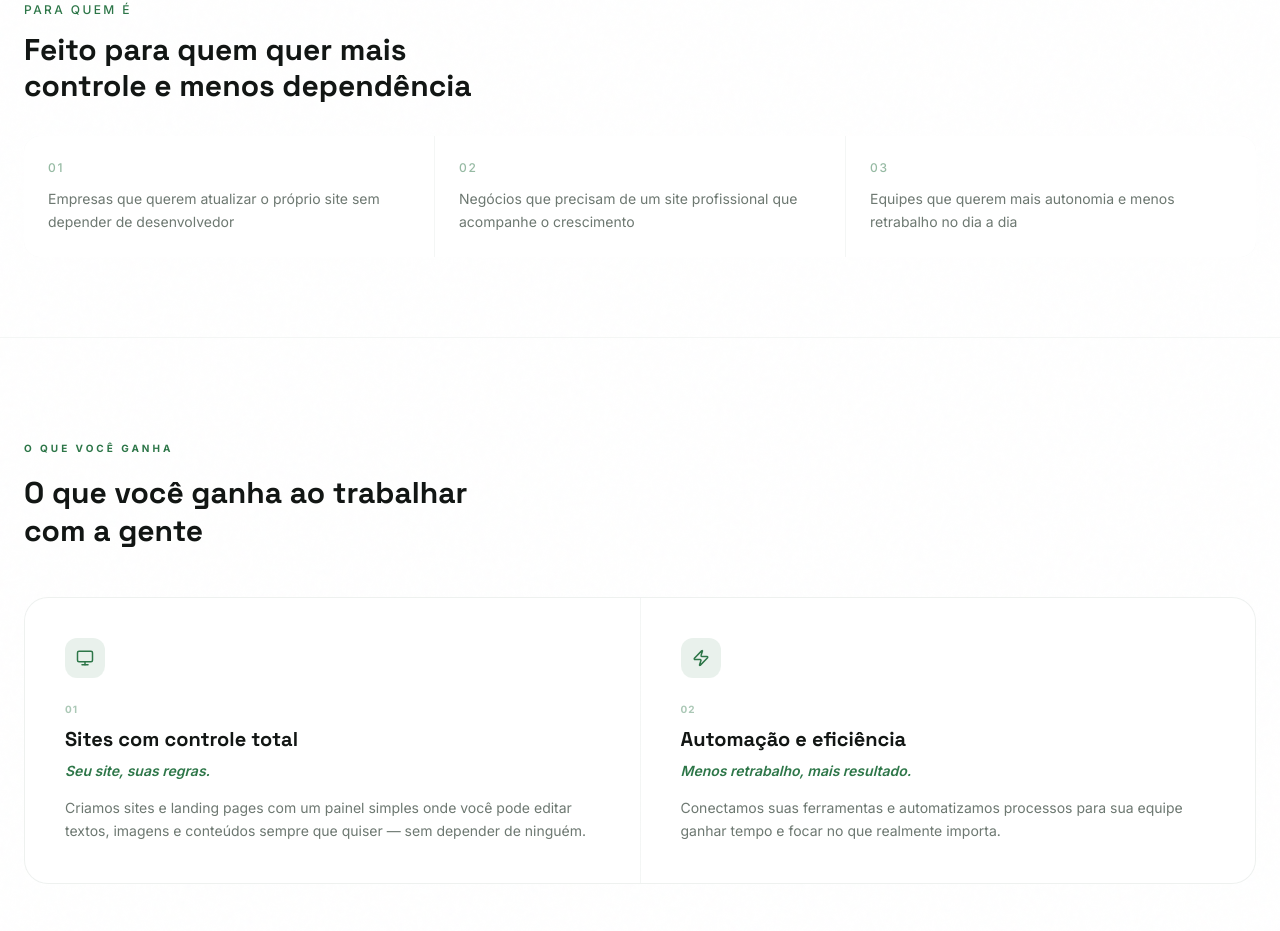
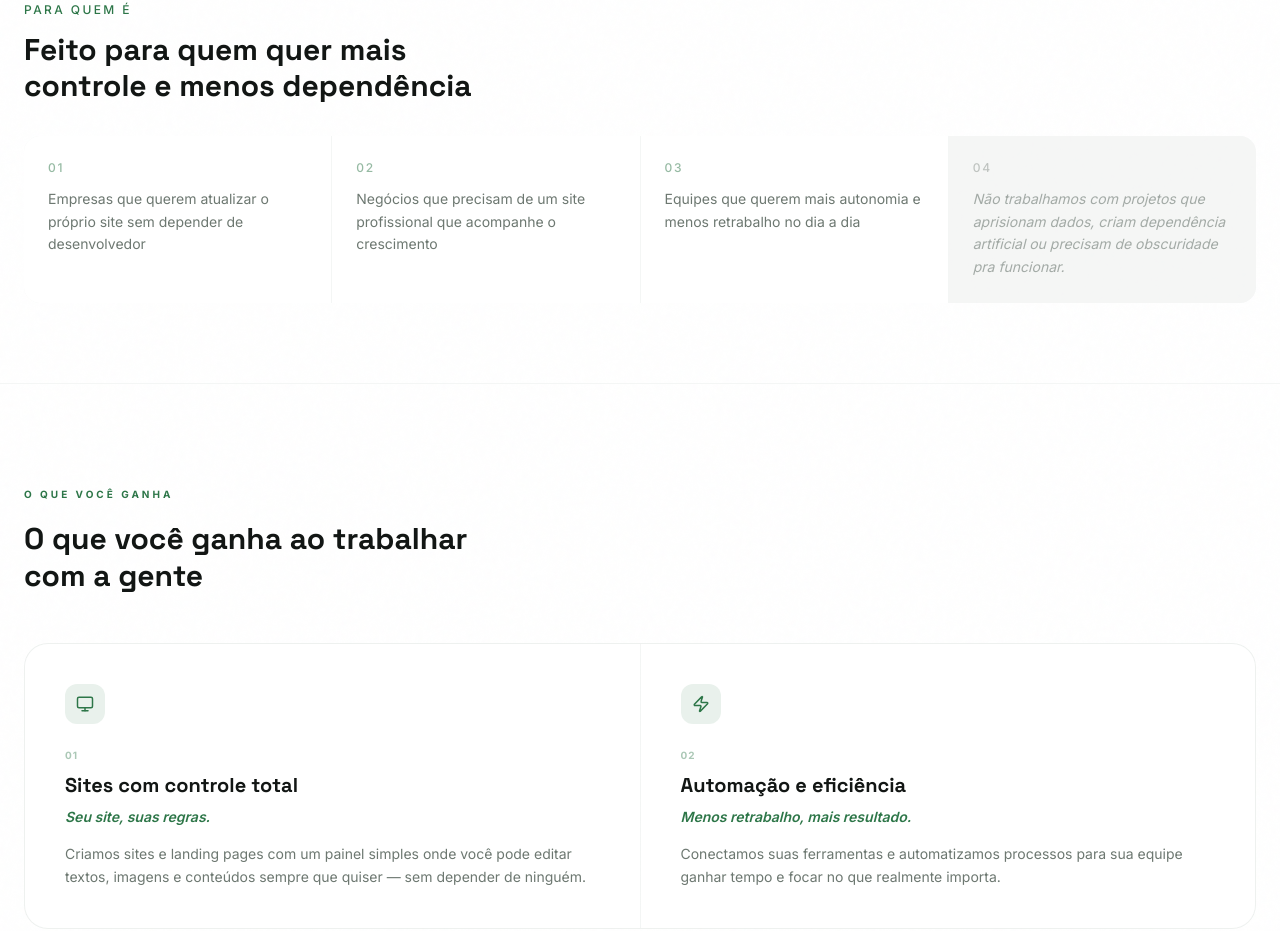
Before and after one commit to marllonpanisset/brototec, a React (Vite) app: page / in a window 1280 px wide. Shown: the part 852-1783 px from the top of the page. Built offline with nearby package versions, Linux system fonts and the light colour scheme.

Commit message:
copy: adiciona item 04 negativo na secao para-quem-e da home

```diff
--- a/src/components/home/ConceptSection.jsx
+++ b/src/components/home/ConceptSection.jsx
@@ -12,6 +12,11 @@ const audience = [
   {
     num: "03",
     text: "Equipes que querem mais autonomia e menos retrabalho no dia a dia",
+  },
+  {
+    num: "04",
+    text: "Não trabalhamos com projetos que aprisionam dados, criam dependência artificial ou precisam de obscuridade pra funcionar.",
+    negative: true,
   },
 ];
 
@@ -33,7 +38,7 @@ export default function ConceptSection() {
           Feito para quem quer mais controle e menos dependência
         </motion.h2>
 
-        <div className="mt-8 grid md:grid-cols-3 gap-px bg-border/40 rounded-2xl overflow-hidden">
+        <div className="mt-8 grid md:grid-cols-4 gap-px bg-border/40 rounded-2xl overflow-hidden">
           {audience.map((a, i) => (
             <motion.div
               key={a.num}
@@ -41,12 +46,26 @@ export default function ConceptSection() {
               whileInView={{ opacity: 1, y: 0 }}
               viewport={{ once: true }}
               transition={{ delay: i * 0.07 }}
-              className="bg-background hover:bg-primary/[0.03] p-6 transition-colors duration-300"
+              className={`p-6 transition-colors duration-300 ${
+                a.negative
+                  ? "bg-muted/40 hover:bg-muted/60"
+                  : "bg-background hover:bg-primary/[0.03]"
+              }`}
             >
-              <span className="text-xs font-medium text-primary/50 tracking-[0.15em] uppercase block mb-3">
+              <span
+                className={`text-xs font-medium tracking-[0.15em] uppercase block mb-3 ${
+                  a.negative ? "text-muted-foreground/40" : "text-primary/50"
+                }`}
+              >
                 {a.num}
               </span>
-              <p className="text-sm text-muted-foreground leading-relaxed">
+              <p
+                className={`text-sm leading-relaxed ${
+                  a.negative
+                    ? "text-muted-foreground/60 italic"
+                    : "text-muted-foreground"
+                }`}
+              >
                 {a.text}
               </p>
             </motion.div>
```
